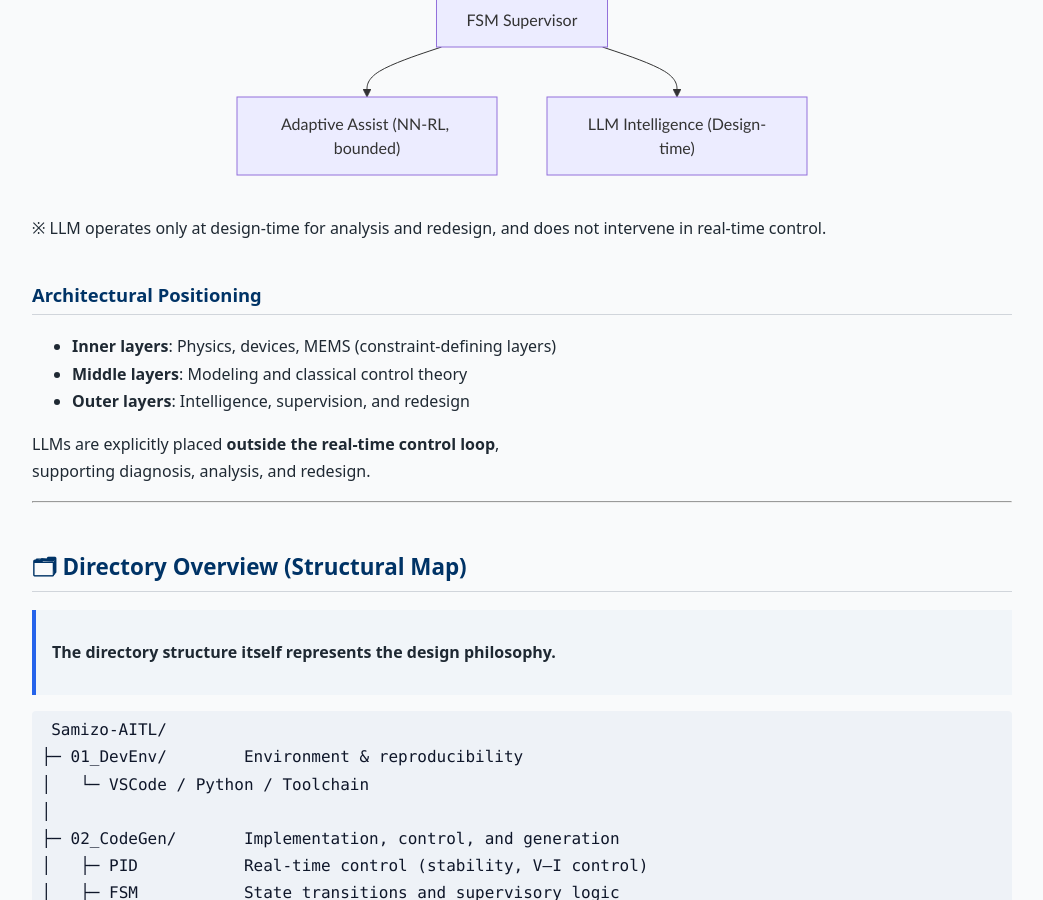
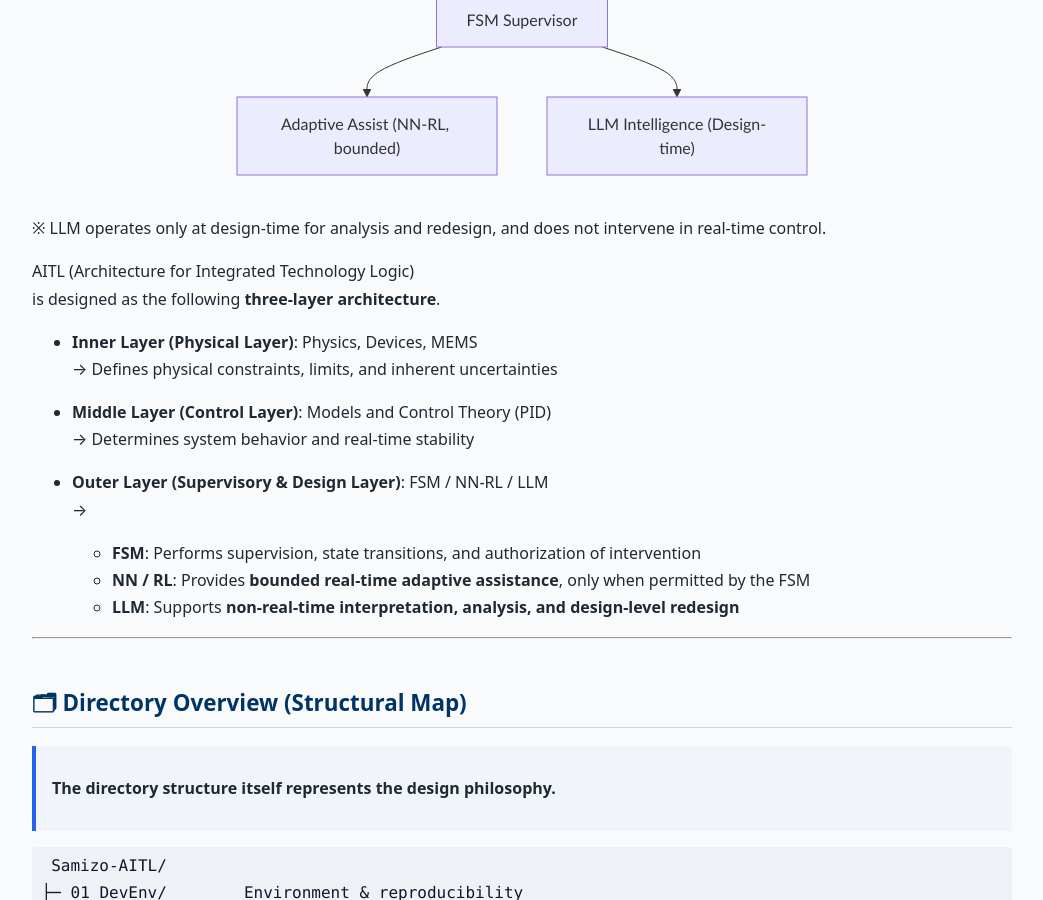
Before and after one commit to Samizo-AITL/Samizo-AITL.github.io, a Jekyll site: the page built from portal/en/index.md, in a window 1280 px wide and 900 px high, scrolled down 3260 px. Shown: the whole window, without its empty margins (118-1161 px from the left). Built offline with Jekyll 4.4.1, drawn with Linux system fonts in a browser that asks for light colours.

Commit message:
Update index.md

````diff
--- a/portal/en/index.md
+++ b/portal/en/index.md
@@ -99,14 +99,20 @@ flowchart TB
 ```
 ※ LLM operates only at design-time for analysis and redesign, and does not intervene in real-time control.
 
-### Architectural Positioning
+AITL (Architecture for Integrated Technology Logic)
+is designed as the following **three-layer architecture**.
 
-- **Inner layers**: Physics, devices, MEMS (constraint-defining layers)
-- **Middle layers**: Modeling and classical control theory
-- **Outer layers**: Intelligence, supervision, and redesign
+- **Inner Layer (Physical Layer)**: Physics, Devices, MEMS
+  → Defines physical constraints, limits, and inherent uncertainties
 
-LLMs are explicitly placed **outside the real-time control loop**,
-supporting diagnosis, analysis, and redesign.
+- **Middle Layer (Control Layer)**: Models and Control Theory (PID)
+  → Determines system behavior and real-time stability
+
+- **Outer Layer (Supervisory & Design Layer)**: FSM / NN-RL / LLM
+  →
+  - **FSM**: Performs supervision, state transitions, and authorization of intervention
+  - **NN / RL**: Provides **bounded real-time adaptive assistance**, only when permitted by the FSM
+  - **LLM**: Supports **non-real-time interpretation, analysis, and design-level redesign**
 
 ---
 
````
